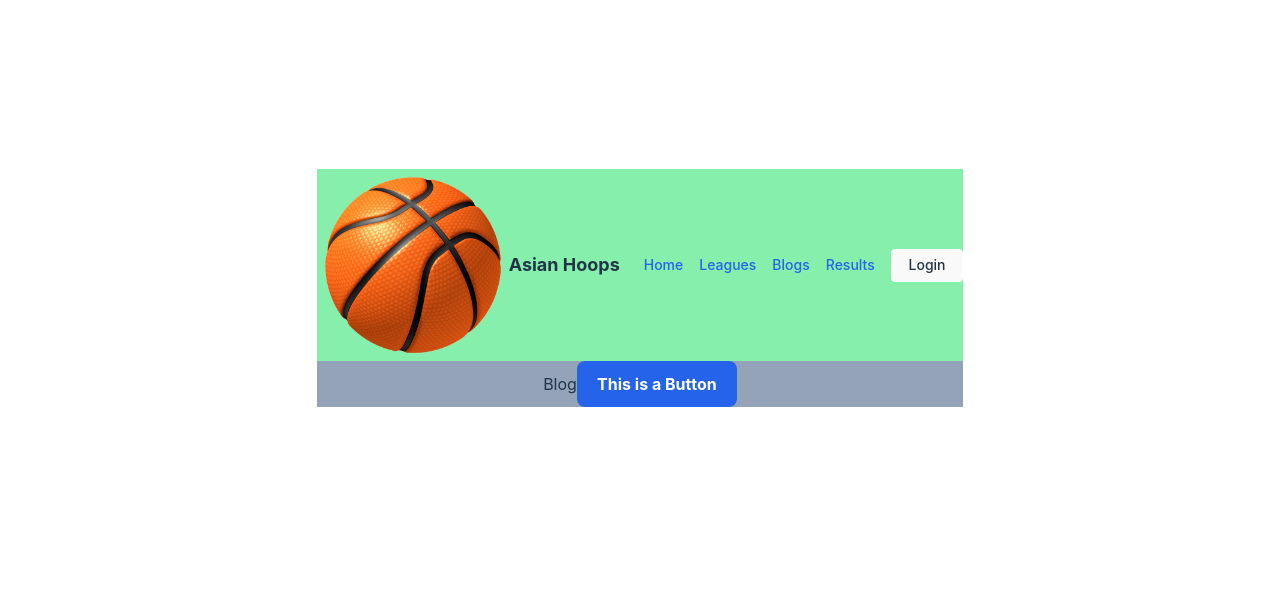
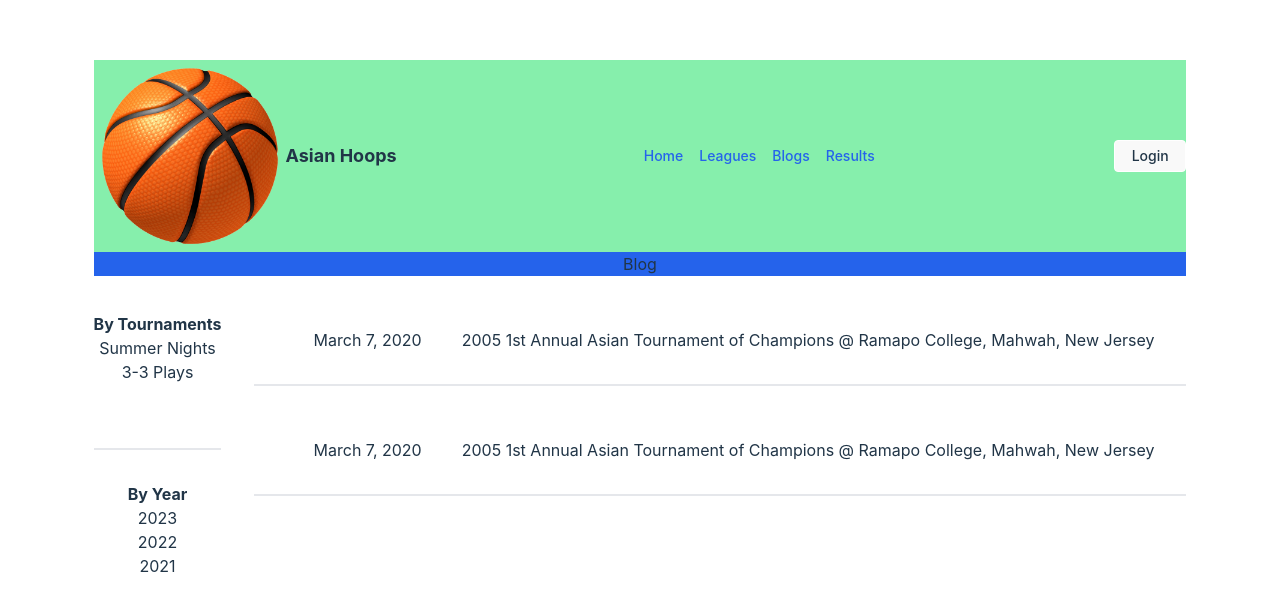
Before and after one commit to wthwang38/asianhoops, a React (Vite) app: page /blogs in a window 1280 px wide. Shown: the part 112-722 px from the top of the page. Built offline with nearby package versions, Linux system fonts and the light colour scheme.

Commit message:
Basic Layout for Blogs Page

```diff
--- a/src/Blogs.jsx
+++ b/src/Blogs.jsx
@@ -1,10 +1,41 @@
 function Blogs(){
     return(
-        <div className="bg-slate-400">
+      <div>
+      <div className="bg-blue-600">
         Blog
-        <button className="bg-blue-600 text-white font-bold py-4">This is a Button</button>
-        <div className="container mx-auto px-3">
+      </div>
+      <div className="all content">
+        <div className="side bar mt-4 w-100 fixed">
+          <div className="border-b-2 pb-lg">
+            <h2 className="font-bold">By Tournaments</h2>
+            <p>Summer Nights</p>
+            <p>3-3 Plays</p>
+          </div>
+        <div className="pt-sm"></div>
+          <h2 className="font-bold">By Year</h2>
+          <p>2023</p>
+          <p>2022</p>
+          <p>2021</p>
         </div>
+        <div className="main content mt-4 ml-40">
+          <div className="grid grid-cols-5 gap-3 mt-5 mb-5 border-b-2 p-sm">
+            <div className="date">
+              <h2>March 7, 2020</h2>
+            </div>
+            <div className="col-span-4">
+              <h3>2005 1st Annual Asian Tournament of Champions @ Ramapo College, Mahwah, New Jersey</h3>
+            </div>
+          </div>
+          <div className="grid grid-cols-5 gap-3 mt-5 mb-5 border-b-2 p-sm">
+            <div className="date">
+              <h2>March 7, 2020</h2>
+            </div>
+            <div className="col-span-4">
+              <h3>2005 1st Annual Asian Tournament of Champions @ Ramapo College, Mahwah, New Jersey</h3>
+            </div>
+          </div>
+        </div>
+      </div>
       </div>
     )
 }
```
